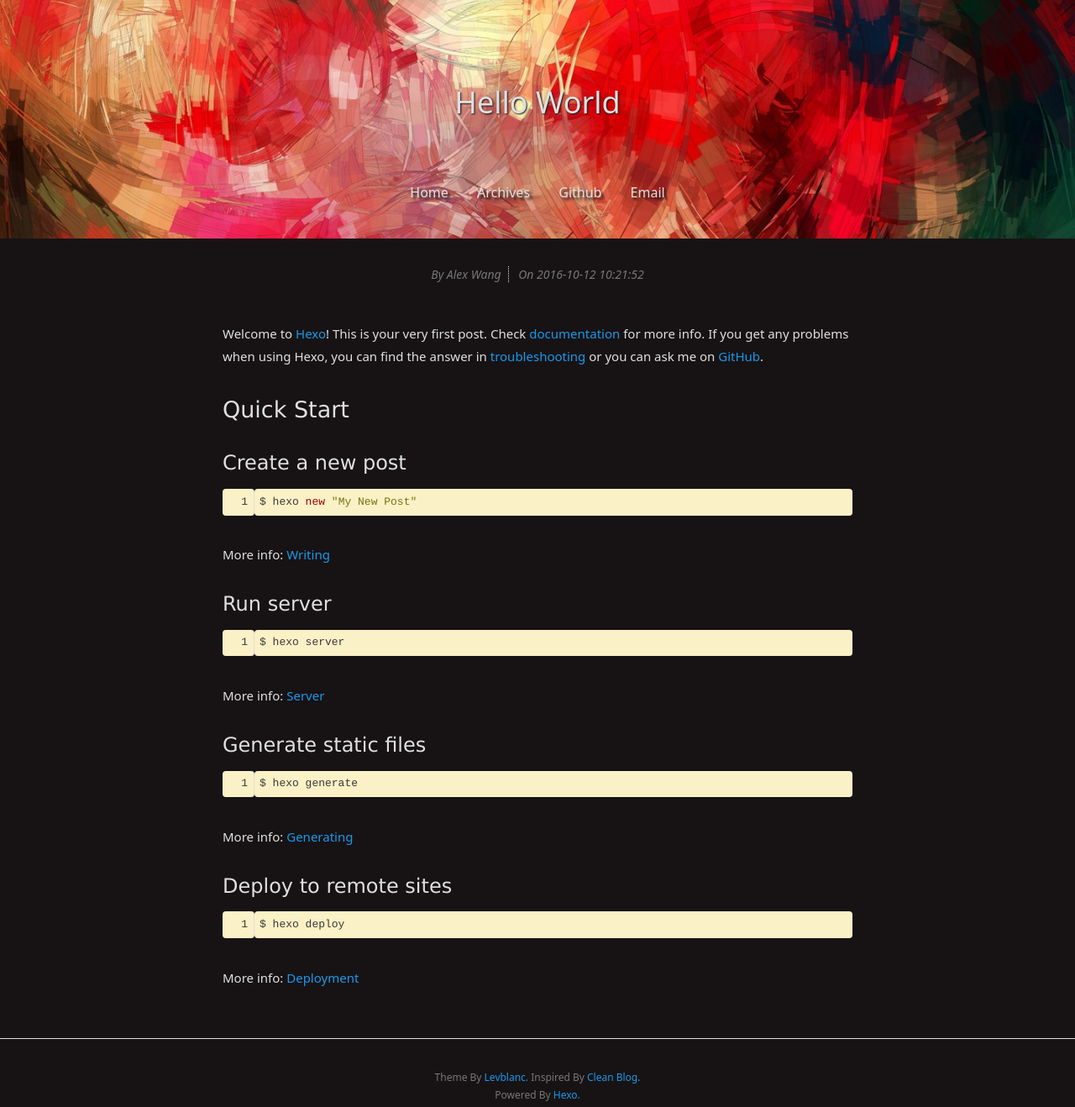
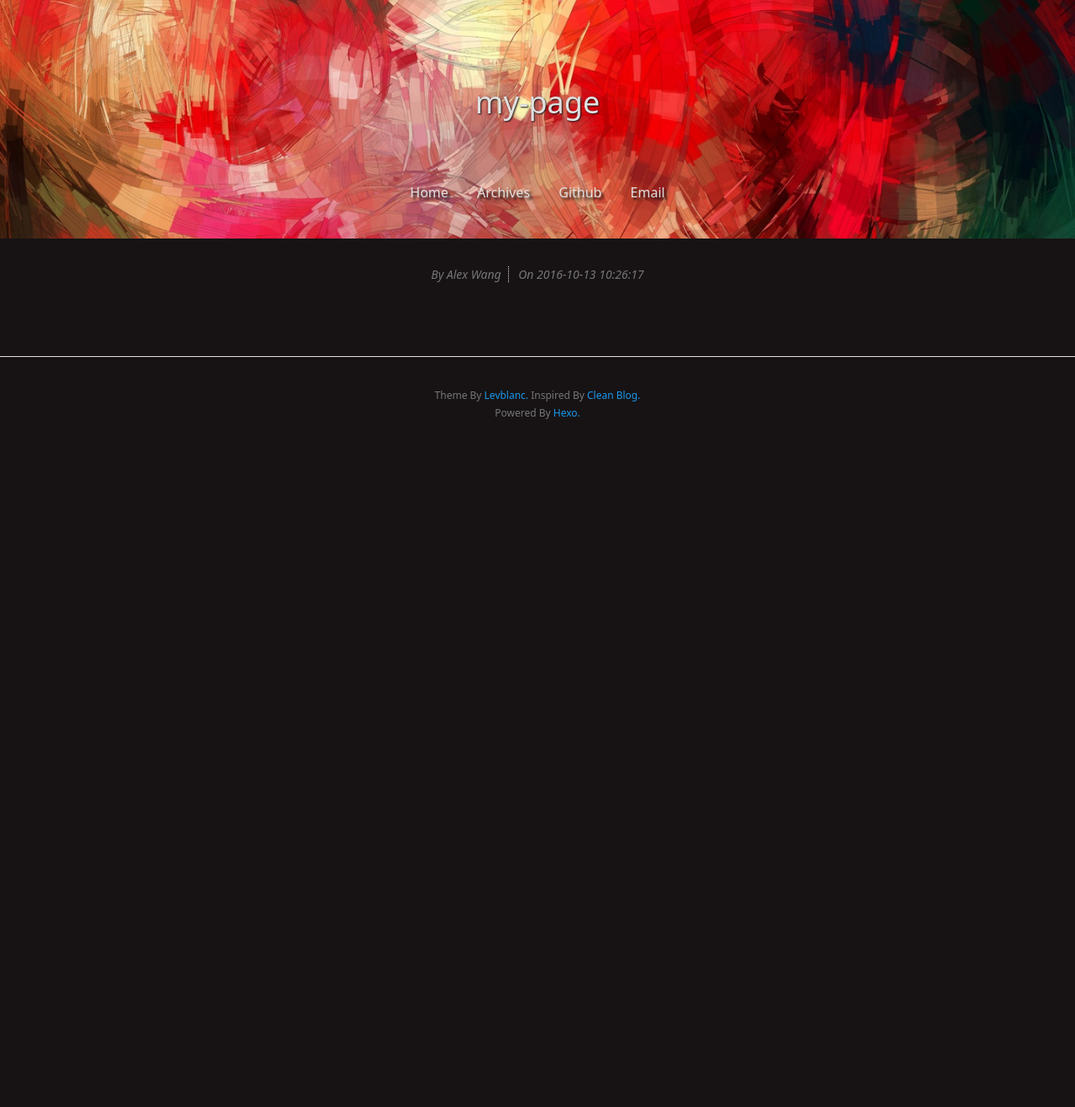
Before and after one commit to tara1128/tara1128.github.io, a plain HTML site: page my-page/index.html in a window 1280 px wide. Shown: the whole page at 84% size. After the commit the page ends 800 px from the top, so only its background shows below. Drawn offline with Linux system fonts and the light colour scheme.

Commit message:
Site updated: 2016-10-13 10:26:36

```diff
--- a/2016/10/12/hello-world/index.html
+++ b/my-page/index.html
@@ -8,7 +8,7 @@
   <meta name="description" content="">
   <meta name="author" content="Alex Wang">
   <!-- Open Graph Data -->
-  <meta property="og:title" content="Hello World"/>
+  <meta property="og:title" content="my-page"/>
   <meta property="og:description" content="A tiny personal blog" />
   <meta property="og:site_name" content="Run Faster to Stay Where You Were"/>
   <meta property="og:type" content="article" />
@@ -43,7 +43,7 @@
     <div class="row">
       <div class="col-lg-8 col-lg-offset-2 col-md-10 col-md-offset-1">
         <div class="page-title with-background-image">
-          <p class="title">Hello World</p>
+          <p class="title">my-page</p>
           <p class="subtitle"></p>
         </div>
         <div class="site-menu with-background-image">
@@ -100,8 +100,8 @@
 
           <!-- Date -->
           <span class="date-time info">On
-            <span class="date">2016-10-12</span>
-            <span class="time">10:21:52</span>
+            <span class="date">2016-10-13</span>
+            <span class="time">10:26:17</span>
           </span>
 
         </div>
@@ -109,15 +109,6 @@
 
         <!-- Post Main Content -->
         <div class="post-content">
-          <p>Welcome to <a href="https://hexo.io/" target="_blank" rel="external">Hexo</a>! This is your very first post. Check <a href="https://hexo.io/docs/" target="_blank" rel="external">documentation</a> for more info. If you get any problems when using Hexo, you can find the answer in <a href="https://hexo.io/docs/troubleshooting.html" target="_blank" rel="external">troubleshooting</a> or you can ask me on <a href="https://github.com/hexojs/hexo/issues" target="_blank" rel="external">GitHub</a>.</p>
-<h2 id="Quick-Start"><a href="#Quick-Start" class="headerlink" title="Quick Start"></a>Quick Start</h2><h3 id="Create-a-new-post"><a href="#Create-a-new-post" class="headerlink" title="Create a new post"></a>Create a new post</h3><figure class="highlight bash"><table><tr><td class="gutter"><pre><div class="line">1</div></pre></td><td class="code"><pre><div class="line">$ hexo new <span class="string">"My New Post"</span></div></pre></td></tr></table></figure>
-<p>More info: <a href="https://hexo.io/docs/writing.html" target="_blank" rel="external">Writing</a></p>
-<h3 id="Run-server"><a href="#Run-server" class="headerlink" title="Run server"></a>Run server</h3><figure class="highlight bash"><table><tr><td class="gutter"><pre><div class="line">1</div></pre></td><td class="code"><pre><div class="line">$ hexo server</div></pre></td></tr></table></figure>
-<p>More info: <a href="https://hexo.io/docs/server.html" target="_blank" rel="external">Server</a></p>
-<h3 id="Generate-static-files"><a href="#Generate-static-files" class="headerlink" title="Generate static files"></a>Generate static files</h3><figure class="highlight bash"><table><tr><td class="gutter"><pre><div class="line">1</div></pre></td><td class="code"><pre><div class="line">$ hexo generate</div></pre></td></tr></table></figure>
-<p>More info: <a href="https://hexo.io/docs/generating.html" target="_blank" rel="external">Generating</a></p>
-<h3 id="Deploy-to-remote-sites"><a href="#Deploy-to-remote-sites" class="headerlink" title="Deploy to remote sites"></a>Deploy to remote sites</h3><figure class="highlight bash"><table><tr><td class="gutter"><pre><div class="line">1</div></pre></td><td class="code"><pre><div class="line">$ hexo deploy</div></pre></td></tr></table></figure>
-<p>More info: <a href="https://hexo.io/docs/deployment.html" target="_blank" rel="external">Deployment</a></p>
 
         </div>
       </div>
```
Also changed, not shown: 2016/10/12/Try-Hexo-for-fun/index.html (+1 -1 lines).
